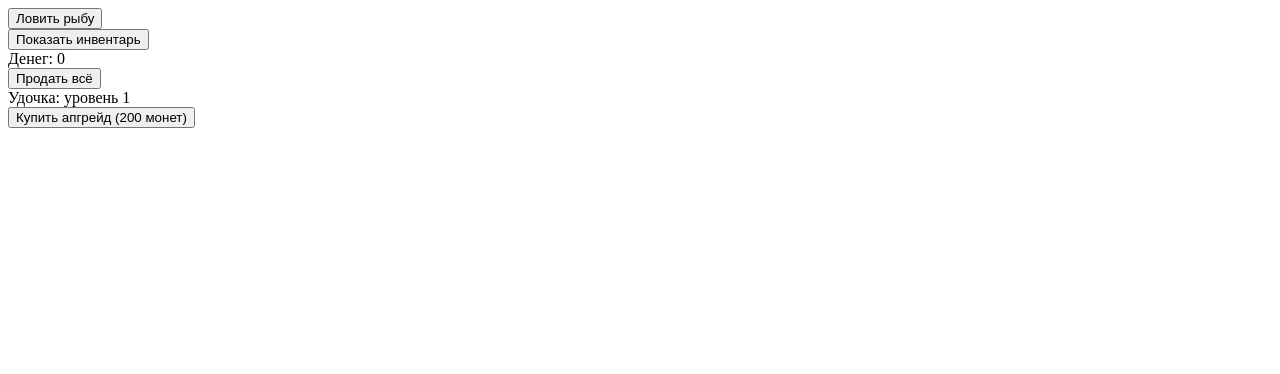
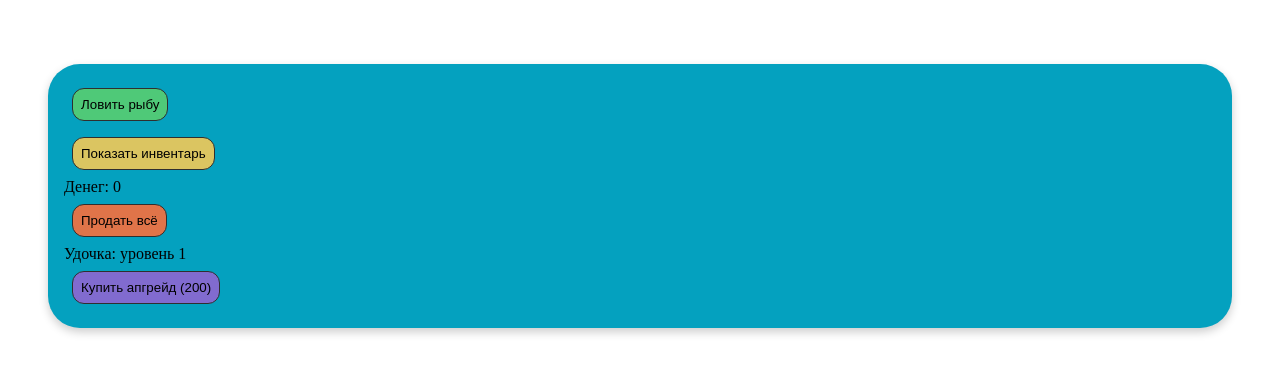
Before and after one commit to wtspcrvtt/fishingGame, a plain HTML site: page index.html in a window 1280 px wide. Drawn offline with Linux system fonts and the light colour scheme.

Commit message:
Add files via upload

```diff
--- a/index.html
+++ b/index.html
@@ -4,23 +4,24 @@
     <meta charset="UTF-8">
     <meta name="viewport" content="width=device-width, initial-scale=1.0">
     <title>Document</title>
+    <link rel="stylesheet" href="style.css">
 </head>
 <body>
     <div class="game-board">
-        <button id="fishingBtn">Ловить рыбу</button>
+        <button id="fishingBtn" class="fishingBtn">Ловить рыбу</button>
         <div id="result"></div>
+        <div id="inventoryDisplay"></div>
+        <button id="showInventoryBtn" class="inventoryBtn">Показать инвентарь</button>
+
+        <div id="moneyDisplay">Денег: 0</div>
+
+        <button id="sellAllBtn" class="sellBtn">Продать всё</button>
+
+        <div id="rodDisplay">Удочка: уровень 1</div>
+
+        <button id="upgradeRodBtn" class="upgradeRodBtn">Купить апгрейд</button>
     </div>
 
-    <div id="inventoryDisplay"></div>
-    <button id="showInventoryBtn">Показать инвентарь</button>
-
-    <div id="moneyDisplay">Денег: 0</div>
-
-    <button id="sellAllBtn">Продать всё</button>
-
-    <div id="rodDisplay">Удочка: уровень 1</div>
-
-    <button id="upgradeRodBtn">Купить апгрейд (200 монет)</button>
 
     <script src="script.js"></script>
 
--- a/script.js
+++ b/script.js
@@ -103,13 +103,16 @@ function sellAllFish() {
 }
 
 function upgradeRod() {
-    if (totalMoney >= 200) {
-        totalMoney = totalMoney - 200;
-        rodLevel = rodLevel + 1;
-        updateMoneyDisplay();
-        updateRodDisplay();
-        resultDiv.textContent = `Удочка улучшена до уровня ${rodLevel}!`;
-    } else {resultDiv.textContent = `Не хватает денег. Нужно 200 монет.`
+        const price = rodLevel * 200;
+        if (totalMoney >= price) {
+            totalMoney = totalMoney - price;
+            rodLevel = rodLevel + 1;
+            updateUpgradeButtonText();
+            updateMoneyDisplay();
+            updateRodDisplay();
+            resultDiv.textContent = `Удочка улучшена до уровня ${rodLevel}!`;
+        }
+        else {resultDiv.textContent = `Не хватает денег. Нужно ${price} монет.`
 
     }
 }
@@ -118,7 +121,15 @@ function updateRodDisplay() {
     rodDisplay.textContent = `Удочка: уровень ${rodLevel}`;
 }
 
+function updateUpgradeButtonText() {
+    price = rodLevel * 200
+    upgradeRodBtn.textContent = `Купить апгрейд (${price})`
+}
+
+
+
 fishingBtn.addEventListener('click', startFishing);
 showInventoryBtn.addEventListener('click', updateInventoryDisplay);
 sellAllBtn.addEventListener('click', sellAllFish);
 upgradeRodBtn.addEventListener('click', upgradeRod);
+updateUpgradeButtonText();
--- a/style.css
+++ b/style.css
@@ -1,3 +1,43 @@
-.button {
+* {
+    padding: 0;
+    margin: 0;
+}
 
+.game-board {
+    background-color: #04A1BF;
+    border-radius: 32px;
+    padding: 16px;
+    margin: 64px auto auto auto;
+    width: 90%;
+    height: 80%;
+    max-height: 300px;
+    box-shadow: 0 4px 10px rgba(0,0,0,0.2);
 }
+
+button {
+    border: none;
+    border-radius: 12px;
+    padding: 8px;
+    margin: 8px;
+    cursor: pointer;
+}
+
+.fishingBtn {
+    background-color: #4FC978;
+    border: 1px solid #2f2f2f;
+}
+
+.inventoryBtn {
+    background-color: #dbc561;
+    border: 1px solid #2f2f2f;
+}
+
+.sellBtn {
+    background-color: #e07449;
+    border: 1px solid #2f2f2f;
+}
+
+.upgradeRodBtn {
+    background-color: #816bcf;
+    border: 1px solid #2f2f2f;
+}
```
